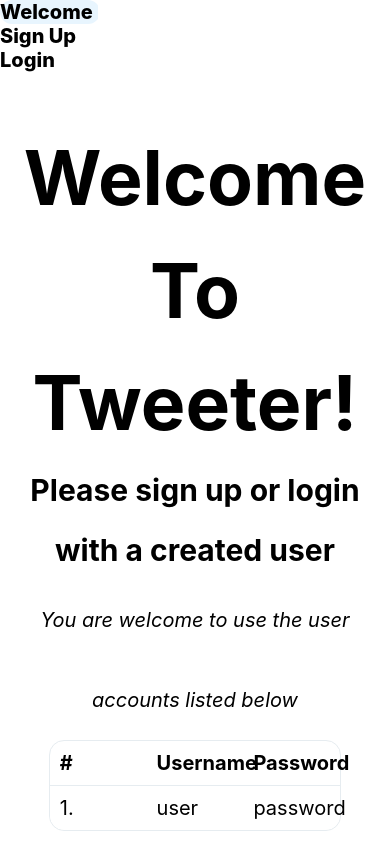
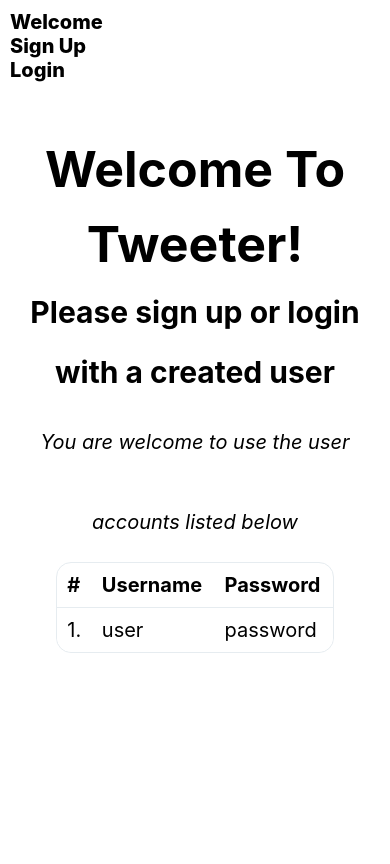
Before and after one commit to AirZT11/Tweeter-Project---Client---React-Frontend, a React (Create React App) app: page / in a window 390 px wide. Built offline with nearby package versions, Linux system fonts and the light colour scheme.

Commit message:
styled welcome page differently

```diff
--- a/src/components/Login.js
+++ b/src/components/Login.js
@@ -43,7 +43,7 @@ class Login extends Component {
       <div className='tweet-container'>
         <div className='signin-container'>
           <form onSubmit={this.handleSubmit}>
-            <h1>Login</h1>
+            <h1>Login</h1><br />
             <label htmlFor='username'>Username</label><br />
             <input id='username' name='username' type='text' placeholder='username' onChange={this.handleUsernameChange}/>
             <br /><br />
--- a/src/components/SignUpForm.js
+++ b/src/components/SignUpForm.js
@@ -6,7 +6,7 @@ const SignUpForm = ({handleChange, handleFileChange, handleSubmit, state}) => {
   return (
     <div>
       {/* {console.log(state)} */}
-      <h1>Sign Up</h1>
+      <h1>Sign Up</h1><br/>
         <form onSubmit={handleSubmit}>
           <label htmlFor='name'>Name </label><br />
           <input id='name' name='name' type='text' value={state.name} placeholder="name" onChange={handleChange} />
--- a/src/css/App.css
+++ b/src/css/App.css
@@ -21,6 +21,7 @@ body {
 @media (max-width: 854px) {
   .App {
     flex-direction: column;
+    margin: 10px;
     /* box-sizing:border-box; */
   }
 
--- a/src/css/WelcomePage.css
+++ b/src/css/WelcomePage.css
@@ -7,7 +7,7 @@
 }
 
 .page-container > h1 {
-  font-size: 75px;
+  font-size: 50px;
   line-height: 1.5;
 }
 
@@ -25,7 +25,7 @@
 table {
   border: 1px solid var(--twitter-background);
   /* border-collapse: separate; */
-  table-layout: fixed;
+  table-layout:auto;
   margin-left: auto;
   margin-right: auto;
   width: 75%;
```
Also changed, not shown: 1 other file (tests, documents, lock files or other folders).
